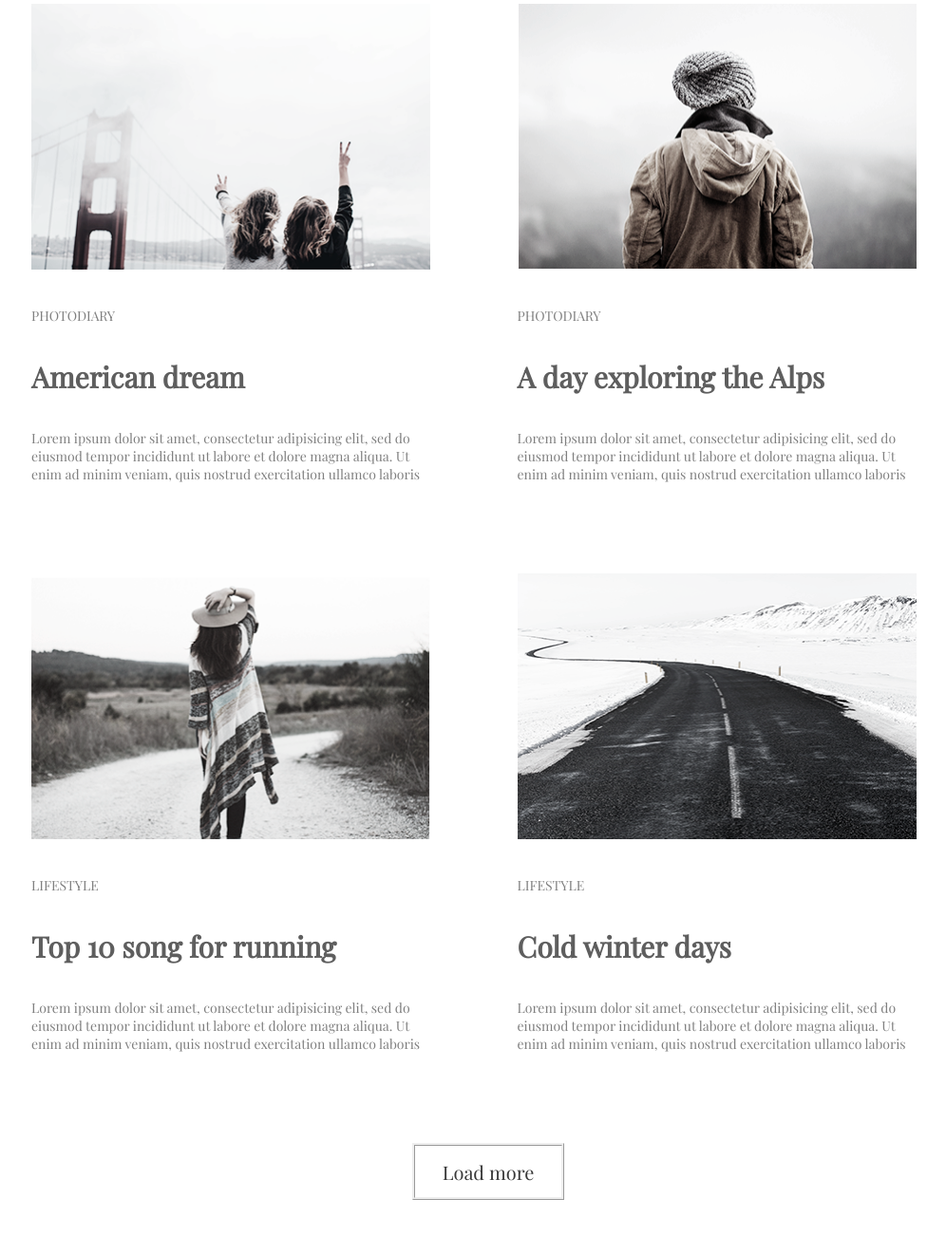
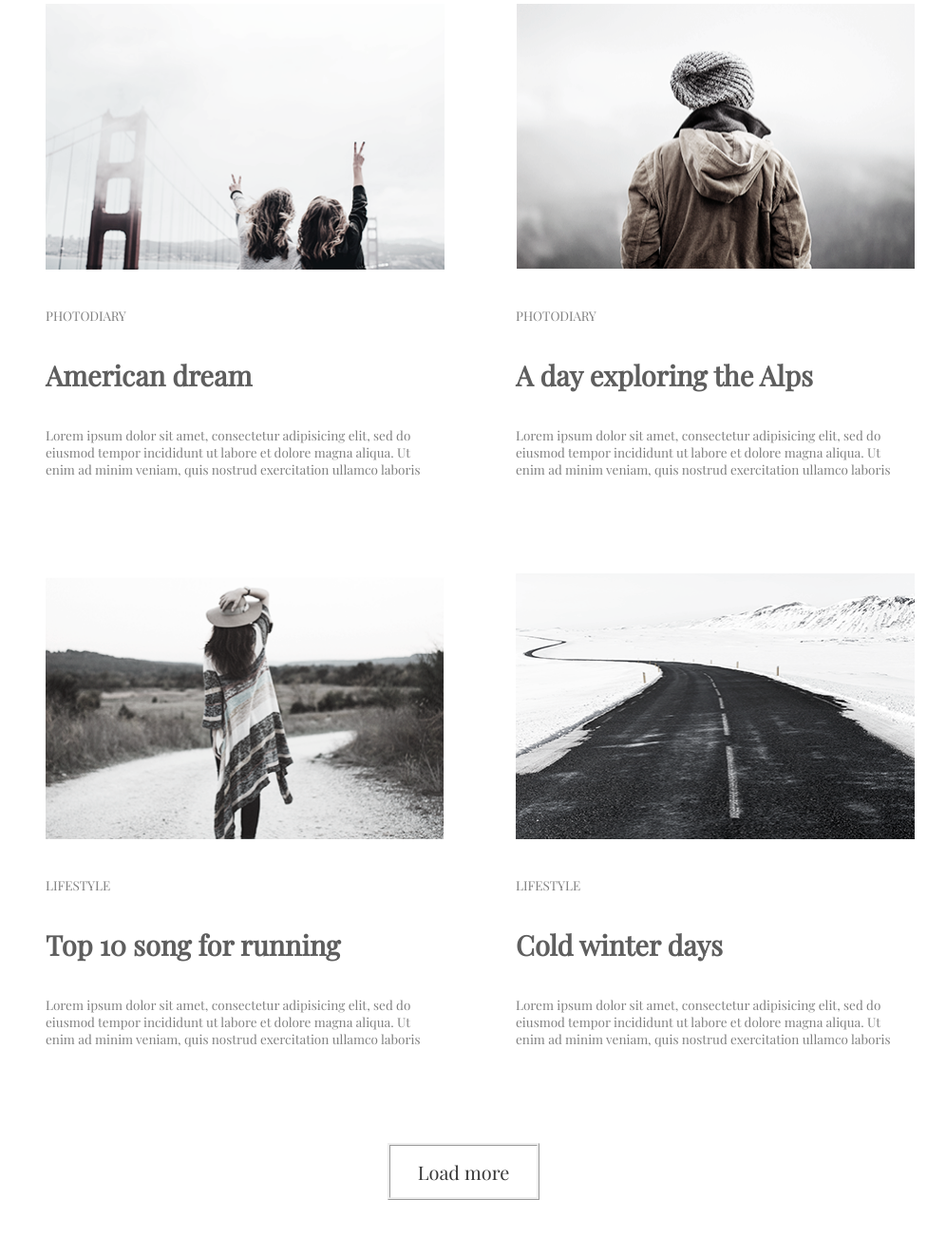
Before and after one commit to davidbuzadzhi/homework3, a plain HTML site: page index.html in a window 1280 px wide. Shown: the part 790-2092 px from the top of the page at 95% size, without its empty margins (142-1138 px from the left). Drawn offline with nearby package versions, Linux system fonts and the light colour scheme.

Commit message:
first commit

```diff
--- a/css/styles.css
+++ b/css/styles.css
@@ -5,6 +5,11 @@
   padding: 0;
   box-sizing: border-box;
   list-style-type: none;
+}
+.wrapper {
+  width: 900px;
+  margin-left: auto;
+  margin-right: auto;
 }
 .nav {
   font-family: "Playfair Display", serif;
@@ -15,70 +20,63 @@
 }
 .nav_link {
   display: inline-block;
+  color: grey;
+  text-decoration: none;
   width: 150px;
-  margin: 0;
-  padding: 0;
-  color: gray;
-  text-decoration: none;
 }
 .nav_link:hover {
   color: skyblue;
 }
-.block1 {
-  width: 930px;
-  height: 600px;
-  margin: auto;
-  margin-top: 100px;
-  padding: 0 auto;
-}
 .lifestyle1 {
   float: left;
   width: 45%;
+  margin: auto;
+  height: 600px;
+  margin-top: 100px;
 }
 .lifestyle2 {
   float: right;
   width: 45%;
-}
-.block2 {
-  width: 930px;
   height: 600px;
   margin: auto;
-  padding: 0 auto;
+  margin-top: 100px;
+
 }
 .photodiary1 {
   float: left;
   width: 45%;
+  height: 600px;
+  margin: auto;
 }
 .photodiary2 {
   float: right;
   width: 45%;
-}
-
-.block3 {
-  width: 930px;
   height: 600px;
   margin: auto;
-  padding: 0 auto;
 }
 .lifestyle3 {
   float: left;
   width: 45%;
+  height: 600px;
+  margin: auto;
 }
 .lifestyle4 {
   float: right;
   width: 45%;
+  height: 600px;
+  margin: auto;
 }
 p {
   font-family: "Playfair Display", serif;
   color: gray;
   margin-top: 35px;
-  font-size: 14px;
+  font-size: 13.5px;
 }
 h2 {
   font-family: "Playfair Display", serif;
   color: rgb(94, 94, 94);
   margin-top: 35px;
-  font-size: 30px;
+  font-size: 29px;
 }
 .button {
   font-family: "Playfair Display", serif;
@@ -91,5 +89,5 @@ h2 {
   height: 60px;
   font-size: 20px;
   margin-bottom: 50px;
-  margin-left: 45%;
+  margin-left: 40%;
 }
--- a/index.html
+++ b/index.html
@@ -7,16 +7,20 @@
     <title>homework3</title>
   </head>
   <body>
-    <nav class="nav">
-      <a href="#" class="nav_link">lifestyle</a>
-      <a href="#" class="nav_link">photodiary</a>
-      <a href="#" class="nav_link">music</a>
-      <a href="#" class="nav_link">travel</a>
-    </nav>
-    <main>
-      <div class="block1">
-        <ul class="lifestyle1">
-          <li>
+  <div class="wrapper">
+     <header>
+        <nav class="nav">
+          <ul>
+            <li> <a href="#" class="nav_link">lifestyle</a>
+             <a href="#" class="nav_link">photodiary</a>
+             <a href="#" class="nav_link">music</a>
+             <a href="#" class="nav_link">travel</a></li>
+          </ul>
+        </nav>
+      </header>
+     <main>
+        <ul>
+          <li class="lifestyle1">
             <img src="img/p3.jpg" alt="girl" width="420px" height="280px" />
             <p>LIFESTYLE</p>
             <h2>More then just a music festival</h2>
@@ -26,9 +30,7 @@
               enim ad minim veniam, quis nostrud exercitation ullamco laboris
             </p>
           </li>
-        </ul>
-        <ul class="lifestyle2">
-          <li>
+          <li class="lifestyle2">
             <img src="img/p2.png" alt="coffee" width="420px" height="280px" />
             <p>LIFESTYLE</p>
             <h2>Life tastes better with coffee</h2>
@@ -38,11 +40,7 @@
               enim ad minim veniam, quis nostrud exercitation ullamco laboris
             </p>
           </li>
-        </ul>
-      </div>
-      <div class="block2">
-        <ul class="photodiary1">
-          <li>
+          <li class="photodiary1">
             <img
               src="img/p1.png"
               alt="two girls"
@@ -57,9 +55,7 @@
               enim ad minim veniam, quis nostrud exercitation ullamco laboris
             </p>
           </li>
-        </ul>
-        <ul class="photodiary2">
-          <li>
+          <li class="photodiary2">
             <img src="img/p4.png" alt="girl" width="420px" height="280px" />
             <p>PHOTODIARY</p>
             <h2>A day exploring the Alps</h2>
@@ -69,11 +65,7 @@
               enim ad minim veniam, quis nostrud exercitation ullamco laboris
             </p>
           </li>
-        </ul>
-      </div>
-      <div class="block3">
-        <ul class="lifestyle3">
-          <li>
+          <li class="lifestyle3">
             <img src="img/p5.png" alt="girl" width="420px" height="280px" />
             <p>LIFESTYLE</p>
             <h2>Top 10 song for running</h2>
@@ -83,9 +75,7 @@
               enim ad minim veniam, quis nostrud exercitation ullamco laboris
             </p>
           </li>
-        </ul>
-        <ul class="lifestyle4">
-          <li>
+          <li class="lifestyle4">
             <img src="img/p6.png" alt="road" width="420px" height="280px" />
             <p>LIFESTYLE</p>
             <h2>Cold winter days</h2>
@@ -96,8 +86,8 @@
             </p>
           </li>
         </ul>
-      </div>
     </main>
     <button class="button">Load more</button>
+  </div>
   </body>
 </html>
```
